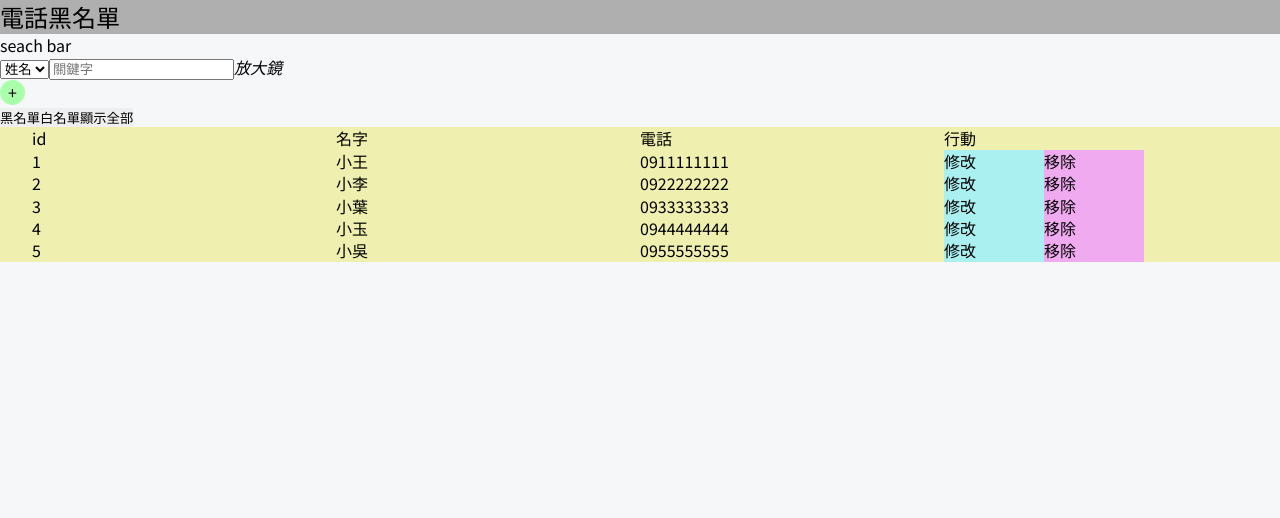
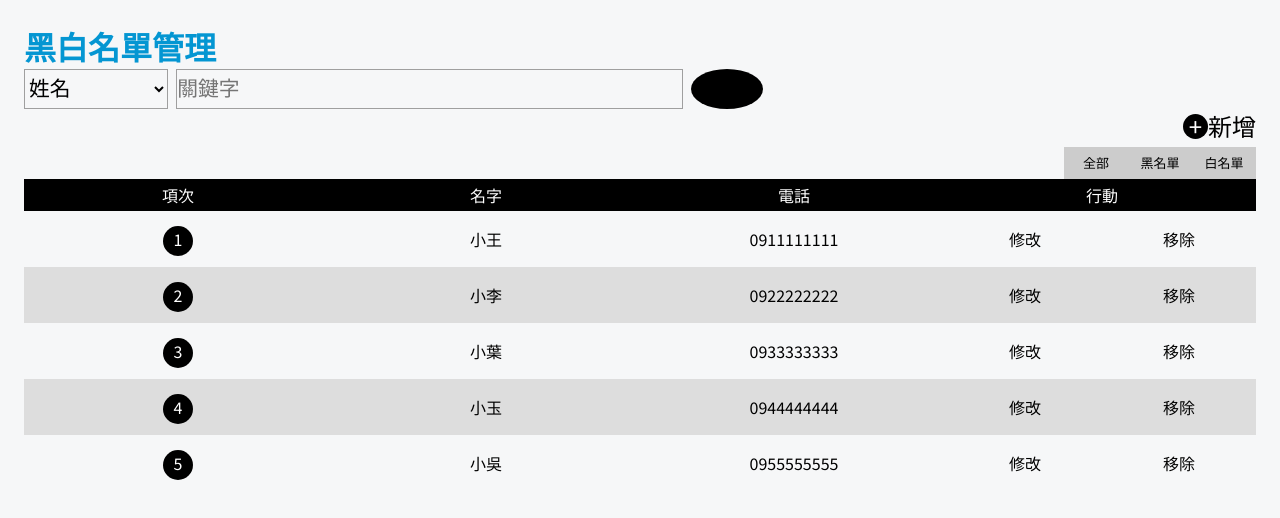
Before and after one commit to Louslife/tel-blacklist-react, a React (Create React App) app: page / in a window 1280 px wide. Shown: the top 518 px of the page. Built offline with nearby package versions, Linux system fonts and the light colour scheme.

Commit message:
view:css

```diff
--- a/src/component/TelBlacklist.js
+++ b/src/component/TelBlacklist.js
@@ -227,49 +227,56 @@ function TelBlacklist() {
   return (
     <>
       <header>
-        <h1>電話黑名單</h1>
+        <h1>黑白名單管理</h1>
       </header>
 
-      <nav>
-        <h5>seach bar</h5>
-        <from className="seach-wrap">
-          <div class="input-group">
-            <select name="category" id="category"
+      <nav className="container">
+        <from className={SearchBar.seachWrap}>
+          <div className={SearchBar.inputGroup}>
+            <select className={SearchBar.select} name="category" id="category"
               onChange={getSeachType}>
               <option value="nameSeach">姓名</option>
               <option value="telSeach">電話</option>
             </select>
-            <input type="text" placeholder="關鍵字" onChange={getSeachWord} /><i
-              onClick={hendleSeachTel}>放大鏡</i>
+            <input className={SearchBar.input} type="text" placeholder="關鍵字" onChange={getSeachWord} />
+            <div className={SearchBar.icon}
+              onClick={hendleSeachTel}></div>
           </div>
         </from>
       </nav>
+      <div className={Btn.addWarp}>
+        <div className={Btn.addTel}
+          onClick={hendleCreateTel}>+
+        </div>
+        <span>新增</span>
+      </div>
 
-      <div className={Btn.addTel}
-        onClick={hendleCreateTel}>+</div>
-
-      <div className="subCategory">
-        <button name="black" onClick={hendleFilterTel}>黑名單</button>
-        <button name="white" onClick={hendleFilterTel}>白名單</button>
-        <button name="all" onClick={hendleFilterTel}>顯示全部</button>
+      <div className={SubCategory.subCategory}>
+        <button name="black" className={SubCategory.subCategoryItem} onClick={hendleFilterTel}>全部</button>
+        <button name="white" className={SubCategory.subCategoryItem}  onClick={hendleFilterTel}>黑名單</button>
+        <button name="all" className={SubCategory.subCategoryItem}  onClick={hendleFilterTel}>白名單</button>
       </div>
 
       <main className="container">
+        <div className={Crad.cradWrapCaption} >
           <div className="row">
-          <div className="col">id</div>
+            <div className="col">項次</div>
             <div className="col">名字</div>
             <div className="col">電話</div>
             <div className="col">行動</div>
             <div className="btn-warp">
             </div>
           </div>
+        </div>
+
         {(telList ? telList.map((obj, index) =>
           <>
-            <div className="cradWrap caption" key={obj.telId}>
+            <div className={Crad.cradWrap} key={obj.telId}>
               <div className="row card">
-                <div className="cradId">{obj.telId}</div>
-                <div className="cradName">{obj.telName}</div>
-                <div className="cradTel">{obj.tel}</div>
+                <div className={Crad.cradItme}><span className ={Crad.id}>{obj.telId}</span></div>
+                <div className={Crad.cradItme}>{obj.telName}</div>
+                <div className={Crad.cradItme}>{obj.tel}</div>
+                <div className={Crad.cradItme}>
                   <div className={Btn.btnWarp}>
                     <div className={Btn.telActionRevise}
                       onClick={() => hendleUpdateTel(obj)}
@@ -277,6 +284,7 @@ function TelBlacklist() {
                     <div className={Btn.telActionDel}
                       onClick={() => hendleDeleteTel(obj.telId)}
                     >移除</div>
+                  </div>
                 </div>
               </div>
             </div>
--- a/src/css/Btn.module.css
+++ b/src/css/Btn.module.css
@@ -1,22 +1,28 @@
-.btnWarp{
+.btnWarp {
   display: flex;
+  justify-content: space-around;
+  align-items: center;
 }
 
-.telActionRevise {
-  width: 100px;
-  background: #aaf0f0;
-}
-
-.telActionDel {
-  width: 100px;
-  background: #f0aaf0;
+.addWarp {
+  text-align: right;
+  padding-left: 1.5rem;
+  padding-right: 1.5em;
+  padding-bottom: 5px;
 }
 
 .addTel {
+  display: inline-block;
   border-radius: 50%;
-  line-height: 25px;
+  line-height: 24px;
   text-align: center;
+  font-size: 24px;
   width: 25px;
   height: 25px;
-  background: #aaffaa;
+  color: white;
+  background: black;
 }
+
+.addWarp span {
+  font-size: 24px;
+}
--- a/src/css/Crad.module.css
+++ b/src/css/Crad.module.css
@@ -1,11 +1,39 @@
-.cradWrap{
-
+.cradWrapCaption {
+  height: 2rem;
+  background: #000;
+  color: white;
+  line-height: 2rem;
+  text-align: center;
 }
 
-.crad{
+.cradItme {
+  height: 3.5rem;
+  line-height: 3.5rem;
+  text-align: center;
+}
+/* .cradWrap{
+  background: #000;
+} */
 
+.cradWrap:nth-child(odd) {
+background: #ddd;
 }
 
-.cradItme{
+.id {
+  position: relative;
+  color: #fff;
+  z-index: 999;
+}
 
+.id::before {
+  position: absolute;
+  border-radius: 50%;
+  left: 50%;
+  transform: translate(-50%, 50%);
+  content: "_";
+  width: 30px;
+  height: 30px;
+  background: #000;
+  z-index: -5;
+  color: rgba(255, 255, 255, 0);
 }
--- a/src/css/Header.module.css
+++ b/src/css/Header.module.css
@@ -0,0 +1,11 @@
+header{
+  padding-top: 1.5rem;
+  padding-left: 1.5rem;
+  padding-right: 1.5rem;
+}
+
+header h1{
+  font-size: 2rem;
+  font-weight: 600;
+  color: #0496D2;
+}
--- a/src/css/SearchBar.module.css
+++ b/src/css/SearchBar.module.css
@@ -0,0 +1,27 @@
+.inputGroup {
+  display: flex;
+  width: 60%;
+  height: 2.5rem;
+  /* border: 1px solid #000; */
+}
+.select {
+  width: 20%;
+  font-size: 1.3rem;
+  border: 1.5px solid #9F9F9F;
+}
+
+.input {
+  font-size: 1.3rem;
+  width: 70%;
+  margin-left: 8px;
+  border: 1.5px solid #9F9F9F;
+}
+
+.icon {
+  display: block;
+  line-height: 2rem;
+  width: 10%;
+  border-radius: 50%;
+  margin-left: 8px;
+  background: black;
+}
--- a/src/css/SubCategory.module.css
+++ b/src/css/SubCategory.module.css
@@ -0,0 +1,32 @@
+.subCategory {
+  text-align: right;
+  width: 100%;
+  padding-left: 1.5rem;
+  padding-right: 1.5rem;
+}
+
+.subCategoryItem {
+  display: inline-block;
+  width: 4rem;
+  height: 2rem;
+  background: #ccc;
+  border-radius: 0;
+}
+
+.subCategoryItem:first-child:active,
+.subCategoryItem:first-child:hover{
+background: #0496D2;
+color: #fff;
+}
+
+.subCategoryItem:nth-child(2):active,
+.subCategoryItem:nth-child(2):hover{
+background: #D36565;
+color: #fff;
+}
+
+.subCategoryItem:last-child:active,
+.subCategoryItem:last-child:hover{
+background: #EFEFEF;
+color: black;
+}
--- a/src/css/basic.css
+++ b/src/css/basic.css
@@ -1,13 +1,7 @@
-header {
-  background: #afafaf;
-  font-size: 24px;
-}
-
 .container {
   margin: 0 auto;
-  padding-left: 2rem;
-  padding-right: 2rem;
-  background: #efefaf;
+  padding-left: 1.5rem;
+  padding-right: 1.5rem;
 }
 
 .row {
--- a/src/css/reset.css
+++ b/src/css/reset.css
@@ -88,3 +88,156 @@ button:active {
   text-align: center;
 }
 /* Button styles end */
+
+input,
+label,
+select,
+button,
+textarea
+{
+	margin:0;
+	border:0;
+	padding:0;
+	display:inline-block;
+	vertical-align:middle;
+	white-space:normal;
+	background:none;
+	line-height:1;
+
+	/* Browsers have different default form fonts */
+	font-size:13px;
+	font-family:Arial;
+}
+
+/* Remove the stupid outer glow in Webkit */
+input:focus
+{
+	outline:0;
+}
+
+/* Box Sizing Reset
+-----------------------------------------------*/
+
+/* All of our custom controls should be what we expect them to be */
+input,
+textarea
+{
+	-webkit-box-sizing:content-box;
+	-moz-box-sizing:content-box;
+	box-sizing:content-box;
+}
+
+/* These elements are usually rendered a certain way by the browser */
+button,
+input[type=reset],
+input[type=button],
+input[type=submit],
+input[type=checkbox],
+input[type=radio],
+select
+{
+	-webkit-box-sizing:border-box;
+	-moz-box-sizing:border-box;
+	box-sizing:border-box;
+}
+
+/* Text Inputs
+-----------------------------------------------*/
+
+input[type=date],
+input[type=datetime],
+input[type=datetime-local],
+input[type=email],
+input[type=month],
+input[type=number],
+input[type=password],
+input[type=range],
+input[type=search],
+input[type=tel],
+input[type=text],
+input[type=time],
+input[type=url],
+input[type=week]
+{
+}
+
+/* Button Controls
+-----------------------------------------------*/
+
+input[type=checkbox],
+input[type=radio]
+{
+	width:13px;
+	height:13px;
+}
+
+/* File Uploads
+-----------------------------------------------*/
+
+input[type=file]
+{
+
+}
+
+/* Search Input
+-----------------------------------------------*/
+
+/* Make webkit render the search input like a normal text field */
+input[type=search]
+{
+	-webkit-appearance:textfield;
+	-webkit-box-sizing:content-box;
+}
+
+/* Turn off the recent search for webkit. It adds about 15px padding on the left */
+::-webkit-search-decoration
+{
+	display:none;
+}
+
+/* Buttons
+-----------------------------------------------*/
+
+button,
+input[type="reset"],
+input[type="button"],
+input[type="submit"]
+{
+	/* Fix IE7 display bug */
+	overflow:visible;
+	width:auto;
+}
+
+/* IE8 and FF freak out if this rule is within another selector */
+::-webkit-file-upload-button
+{
+	padding:0;
+	border:0;
+	background:none;
+}
+
+/* Textarea
+-----------------------------------------------*/
+
+textarea
+{
+	/* Move the label to the top */
+	vertical-align:top;
+
+	/* Turn off scroll bars in IE unless needed */
+	overflow:auto;
+}
+
+/* Selects
+-----------------------------------------------*/
+
+select
+{
+
+}
+
+select[multiple]
+{
+	/* Move the label to the top */
+	vertical-align:top;
+}
```
Lines whose indentation alone changed are shown as unchanged.
